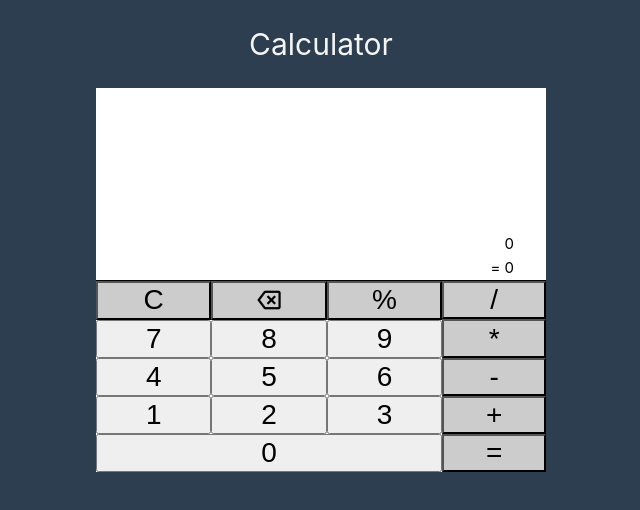
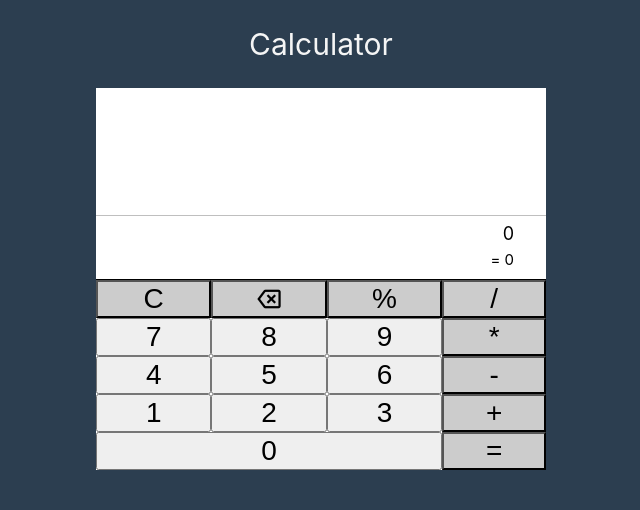
Before and after one commit to pabcrudel/calculator, a Vue app: page / in a window 1280 px wide. Shown: the top 510 px of the page, without its empty margins (319-959 px from the left). Built offline with nearby package versions, Linux system fonts and the light colour scheme.

Commit message:
Refactor names of variables and functions

```diff
--- a/src/components/Calculator.vue
+++ b/src/components/Calculator.vue
@@ -3,13 +3,13 @@
     <div id="results">
       <div id="previous">
         <template v-for="lastResult in lastArray">
-          <p v-html="lastResult.operation.replace(/([\+\-\*\/\%])/g, ' $1 ')"/>
+          <p v-html="addWhitespaces(lastResult.operation)"/>
           <p v-html="`= ${lastResult.result}`"/>
         </template>
       </div>
       <div id="current">
-        <p :class="{focus:!saveOperation}" v-html="current.operation.replace(/([\+\-\*\/\%])/g, ' $1 ')"/>
-        <p :class="{focus:saveOperation}" v-html="`= ${current.result}`"/>
+        <p :class="{focus:!isFinished}" v-html="addWhitespaces(current.operation)"/>
+        <p :class="{focus:isFinished}" v-html="`= ${current.result}`"/>
       </div>
     </div>
     <div id="calculatorPad">
@@ -36,8 +36,11 @@ import { storeToRefs } from 'pinia';
 const specialOperators = ['C', 'backspace', '%']
 const basicOperators = ['/', '*', '-', '+', '=']
 
-const {lastArray, current, saveOperation} = storeToRefs(useCalculator());
+const {lastArray, current, isFinished} = storeToRefs(useCalculator());
 
+function addWhitespaces(operation) {
+  return operation.replace(/([\+\-\*\/\%])/g, ' $1 ');
+};
 </script>
 
 <style>
@@ -51,12 +54,25 @@ const {lastArray, current, saveOperation} = storeToRefs(useCalculator());
 
 #results {
   display: grid;
-  grid-template-rows: 3fr 1fr;
+  grid-template-rows: 2fr 1fr;
 }
 
 #results p {
   margin: auto 2rem auto auto;
   text-align: end;
+}
+
+#results #current {
+  padding-top: .25rem;
+}
+
+#results .focus {
+  font-size: larger;
+}
+
+#results #previous {
+  font-size: small;
+  border-bottom: 1px solid rgba(0, 0, 0, 0.25);
 }
 
 #calculatorPad {
--- a/src/components/MyButton.vue
+++ b/src/components/MyButton.vue
@@ -1,5 +1,9 @@
 <template>
-  <button class="myButton" :class="{'material-symbols-outlined': item === 'backspace'}" v-html="item" @click="useCalculator().handleInput(item)"/>
+  <button
+    class="myButton" :class="{'material-symbols-outlined': item === 'backspace'}"
+    @click="useCalculator().handleInput(item)"
+    v-html="item"
+  />
 </template>
 
 <script setup>
@@ -12,10 +16,5 @@ defineProps({
 </script>
 
 <style scoped>
-button {
-  font-size: 1.75rem;
-  /* border-radius: 50%;
-  width: 50px;
-  height: 50px; */
-}
+button {font-size: 1.75rem;}
 </style>
--- a/src/components/NumericPad.vue
+++ b/src/components/NumericPad.vue
@@ -5,14 +5,9 @@
 </template>
 
 <script setup>
-// Components
 import MyButton from './MyButton.vue';
 
 const numOrder = ['9', '8', '7', '6', '5', '4', '3', '2', '1', '0']
-
-// const num = "5.4";
-// const res = Number(num) + .3;
-// console.log(res)
 </script>
 
 <style scoped>
--- a/src/stores/calculator.js
+++ b/src/stores/calculator.js
@@ -14,9 +14,9 @@ class OperationState {
     get getResult() {return this.result;}
 
 //  Setters
-    setOperation(item) {this.operation = item;};
+    setOperation(currentInput) {this.operation = currentInput;};
 
-    setResult(item) {this.result = item;};
+    setResult(currentInput) {this.result = currentInput;};
 
 //  Methods
     reset() {
@@ -30,7 +30,7 @@ class OperationState {
 
     calc(operation) {this.result = `${eval(operation || this.operation)}`;};
 
-    addItem(item) {this.operation === "0" ? this.setOperation(item) : this.operation += item;};
+    addcurrentInput(currentInput) {this.operation === "0" ? this.setOperation(currentInput) : this.operation += currentInput;};
 };
 
 export const useCalculator = defineStore('Calculator', {
@@ -44,7 +44,7 @@ export const useCalculator = defineStore('Calculator', {
         lastInput: "",
     }),
     actions: {
-        handleInput(item){
+        handleInput(currentInput){
             if (this.hasError) {
                 this.clear();
 
@@ -52,58 +52,54 @@ export const useCalculator = defineStore('Calculator', {
             };
 
             switch (true) {
-                case /^\d+(\.\d+)?$/.test(item):
-                    this.addItem(item);
-                    this.setLastInput(item);
+                case /^\d+(\.\d+)?$/.test(currentInput):
+                    this.addNumber(currentInput);
                     break;
-                case item === "backspace":
+                case currentInput === "backspace":
                     this.backspace();
                     break;
-                case item === "C":
-                    this.clear(item);
-                    this.setLastInput(item);
+                case currentInput === "C":
+                    this.clear(currentInput);
                     break;
-                case item === "=" && !this.isOperator:
+                case currentInput === "=" && !this.isOperator:
                     this.isFinished = true;
-                    this.setLastInput(item);
                     break;
-                case /[+\-*/%.]/.test(item):
-                    this.addOperator(item);
-                    this.setLastInput(item);
+                case /[+\-*/%.]/.test(currentInput):
+                    this.addOperator(currentInput);
                     break;
             };
         },
-        addItem(item){
-            if (this.isFinished) {
+        addNumber(currentInput){
+            if (this.isFinished && isNaN(this.current.getOperation)) {
                 this.saveOperation();
                 this.clear();
             };
 
-            this.current.addItem(item);
+            this.current.addcurrentInput(currentInput);
 
-            if (this.lastInput === "/" && item === "0") {
+            this.isFinished = false;
+
+            if (this.lastInput === "/" && currentInput === "0") {
                 this.current.setResult("No se puede dividir por cero");
 
                 this.hasError = true;
             }
             else this.calc();
+
+            this.setLastInput(currentInput);
         },
-        addOperator(item){
-            if (this.lastInput != item) {
+        addOperator(currentInput){
+            if (this.current.getOperation != 0 && this.lastInput != currentInput) {
                 if (this.isFinished) this.isFinished = false;
 
                 this.current.setOperation(this.lastOperation);
-                this.current.addItem(item);
+                this.current.addcurrentInput(currentInput);
+
+                this.setLastInput(currentInput);
             };
         },
         backspace(){
-            const length = this.current.getOperationLength;
-
-            if (length <= 1) {
-                this.current.reset();
-                this.setBuffer();
-            }
-            else {
+            if (this.current.getOperationLength > 1) {
                 this.current.sliceOperation(1);
                 const lastChar = this.current.getCharacterFromBehind(1);
 
@@ -114,19 +110,22 @@ export const useCalculator = defineStore('Calculator', {
                     this.lastOperation = operation;
                 }
                 else this.calc();
-            };
-            this.setLastInput(this.current.getCharacterFromBehind(1));
+
+                this.setLastInput(this.current.getCharacterFromBehind(1));
+            }
+            else this.clear();
         },
-        clear(item){
-            if (this.lastInput === item || this.current.isEmpty()) this.$reset();
+        clear(currentInput){
+            if (this.lastInput === currentInput || this.current.isEmpty()) this.$reset();
             else {
                 this.current.reset();
                 this.setBuffer();
+                this.setLastInput(currentInput || "");
             }
         },
-        setLastInput(item){
-            this.lastInput = item;
-            this.isOperator = isNaN(item);
+        setLastInput(currentInput){
+            this.lastInput = currentInput;
+            this.isOperator = isNaN(currentInput);
         },
         calc(operation){
             this.setBuffer();
```
